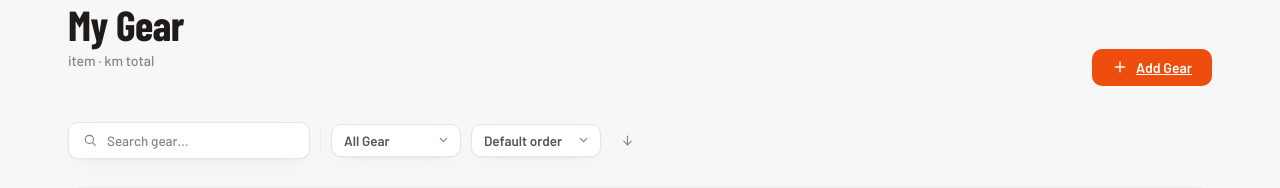
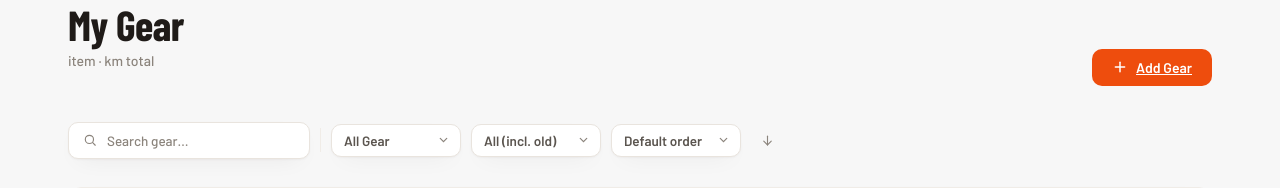
Before and after one commit to PragmaticMates/django-strava, a Django app: template strava/templates/strava/pages/gear.html in a window 1280 px wide. Shown: the part 118-306 px from the top of the page. Run offline with Django 3.2, Linux system fonts and the light colour scheme; the template is opened without the code that fills it, so the values that code supplies are empty; parts of the project's set-up code (start-up, migrations or seed data) failed here and were passed over; some libraries are stand-ins or nearby versions.

Commit message:
Add a gear age filter to the Gear page
Filter gear by activity recency: 'old' is gear unused within GEAR_OLD_DAYS
(or never used, mirroring Gear.is_old), 'active' its complement. Adds a
GearQuerySet.by_age filter, an age select on the gear page, and extracts the
365-day threshold into the GEAR_OLD_DAYS constant.

Co-Authored-By: Claude Fable 5 <noreply@anthropic.com>
Claude-Session: https://claude.ai/code/session_01HJ5xL74WoUApQHWZUsy8Jj

```diff
--- a/strava/consts.py
+++ b/strava/consts.py
@@ -18,6 +18,10 @@ MAP_MARKER_LIMIT = 1000   # cap markers so a busy map stays readable
 # Expected service life per gear type (km), used to compute wear percentage.
 SHOE_LIFESPAN_KM = 700
 BIKE_LIFESPAN_KM = 12000
+
+# Gear not used within this many days (or never used) counts as "old" — hidden from the
+# dashboard's no-filter view and selectable via the gear page's age filter.
+GEAR_OLD_DAYS = 365
 
 # --- Personal-record plausibility caps ---
 # Rides averaging faster than this (km/h) are excluded from the fastest-avg-speed PR as
--- a/strava/models.py
+++ b/strava/models.py
@@ -5,7 +5,7 @@ from django.utils import timezone
 from django.utils.translation import gettext_lazy as _
 
 from strava.choices import SportType
-from strava.consts import BIKE_LIFESPAN_KM, DETAIL_MARKER_FIELDS, SHOE_LIFESPAN_KM
+from strava.consts import BIKE_LIFESPAN_KM, DETAIL_MARKER_FIELDS, GEAR_OLD_DAYS, SHOE_LIFESPAN_KM
 from strava.querysets import ActivityQuerySet, AthleteQuerySet, GearQuerySet
 from strava.sports import is_speed_sport, is_swim_sport, map_sport_type_for
 
@@ -207,7 +207,7 @@ class Gear(models.Model):
     last_used = self.activity_set.aggregate(models.Max('start_date'))['start_date__max']
     if last_used is None:
       return True
-    return last_used < timezone.now() - timedelta(days=365)
+    return last_used < timezone.now() - timedelta(days=GEAR_OLD_DAYS)
 
   @property
   def lifespan_km(self):
--- a/strava/templates/strava/pages/gear.html
+++ b/strava/templates/strava/pages/gear.html
@@ -42,6 +42,15 @@
         <option value="all"{% if type == 'all' %} selected{% endif %}>All Gear</option>
         <option value="bike"{% if type == 'bike' %} selected{% endif %}>Bikes</option>
         <option value="shoe"{% if type == 'shoe' %} selected{% endif %}>Shoes</option>
+      </select>
+      <span class="af-sport-caret"><svg viewBox="0 0 24 24"><polyline points="6 9 12 15 18 9"></polyline></svg></span>
+    </div>
+
+    <div class="af-sport-wrap">
+      <select class="af-sport-select" name="age">
+        <option value="all"{% if age == 'all' %} selected{% endif %}>All (incl. old)</option>
+        <option value="active"{% if age == 'active' %} selected{% endif %}>Active only</option>
+        <option value="old"{% if age == 'old' %} selected{% endif %}>Old only</option>
       </select>
       <span class="af-sport-caret"><svg viewBox="0 0 24 24"><polyline points="6 9 12 15 18 9"></polyline></svg></span>
     </div>
--- a/strava/views.py
+++ b/strava/views.py
@@ -248,6 +248,7 @@ class GearView(AthleteScopedMixin, ListView):
             )
             .search(params.get('q'))
             .of_type(params.get('type'))
+            .by_age(params.get('age'))
             .sorted_by(params.get('sort'), params.get('dir', 'asc'))
         )
 
@@ -258,6 +259,7 @@ class GearView(AthleteScopedMixin, ListView):
         params = self.request.GET
         context['q'] = params.get('q', '')
         context['type'] = params.get('type', 'all')
+        context['age'] = params.get('age', 'all')
         context['sort'] = params.get('sort', '')
         context['dir'] = params.get('dir', 'asc')
 
```
Also changed, not shown: strava/querysets.py (+15 -0 lines).
